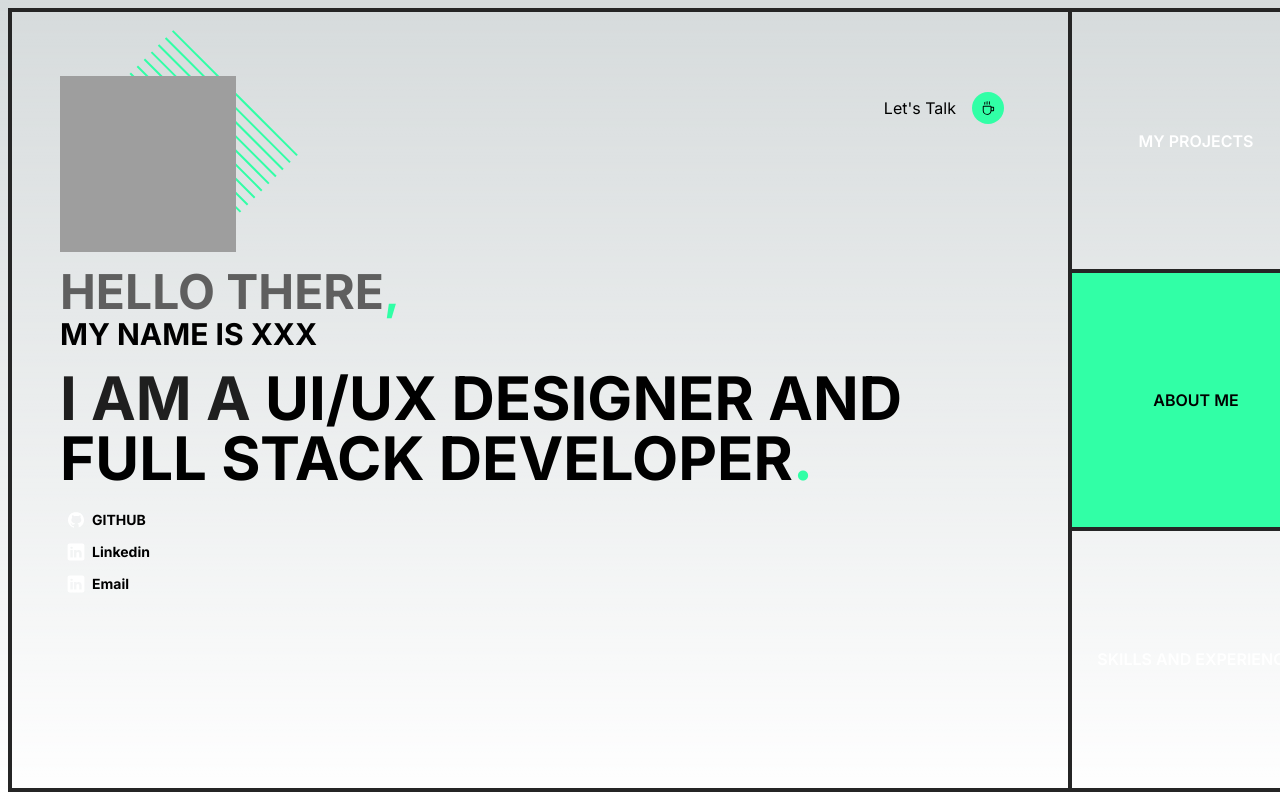
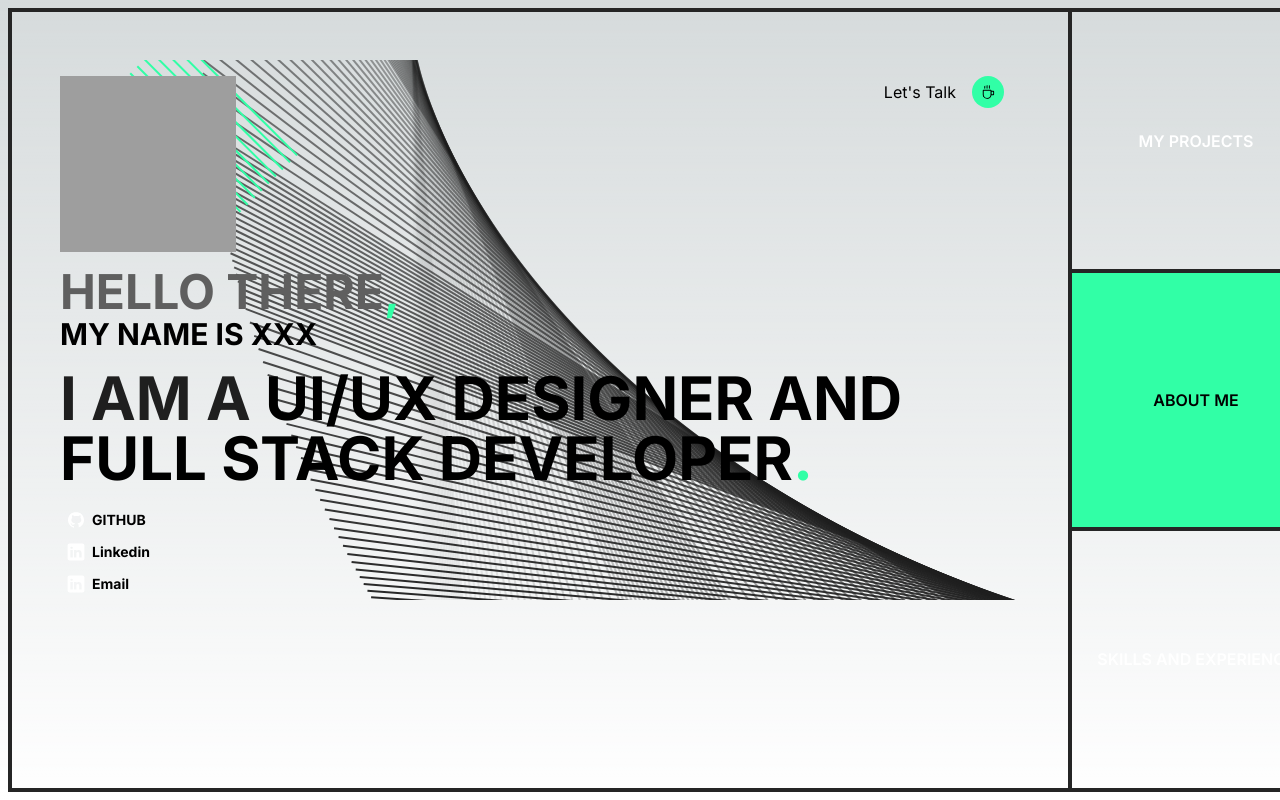
Before and after one commit to Bhaveshverma2077/portfolio, a Next.js app: page / in a window 1280 px wide. Shown: the top 800 px of the page. Built offline with nearby package versions, Linux system fonts and the light colour scheme; grey boxes are pictures that could not be loaded.

Commit message:
add animation (about-section)

```diff
--- a/src/app/components/AboutSection.js
+++ b/src/app/components/AboutSection.js
@@ -4,6 +4,7 @@ import SocialLinkTile from "./SocialLinkTile";
 import GithubIcon from "./icons/GithubIcon";
 import LinkedinIcon from "./icons/LinkedInIcon";
 import Modal from "./Modal";
+import AboutSectionMainAnimation from "./AboutSectionMainAnimation";
 import { useRouter, useSearchParams } from "next/navigation";
 
 const AboutSection = () => {
@@ -11,21 +12,10 @@ const AboutSection = () => {
 
   const showModal = searchParams.get("modal")?.toLowerCase();
   return (
-    <div className="relative">
+    <div className="relative overflow-hidden">
       <TalkButton></TalkButton>
       {showModal === "true" && <Modal></Modal>}
-      {/* <div className="relative">
-        {Array.from({ length: 30 }).map((_, i) => {
-          return (
-            <div
-              style={{
-                animation: `wiggle 6s ease-in-out ${20 * i}ms infinite`,
-              }}
-              className="-z-10 -right-36 absolute animate-wiggle bg-K-GREY-DARK w-[60rem] h-[2px] opacity-50"
-            ></div>
-          );
-        })}
-      </div> */}
+      <AboutSectionMainAnimation />
       <DecoratedProfileImage></DecoratedProfileImage>
       <p className="text-5xl text-K-GREY-LIGHT">
         HELLO THERE<span className="text-K-ASCENT">,</span>
--- /dev/null
+++ b/src/app/components/AboutSectionMainAnimation.js
@@ -0,0 +1,48 @@
+const AboutSectionMainAnimation = () => {
+  return (
+    <div className="-z-10 absolute -bottom-16 right-[38rem]">
+      {Array.from({ length: 50 }).map((_, i) => {
+        return (
+          <div
+            style={{
+              animation: `flow 6s ease-in-out ${40 * i}ms infinite`,
+            }}
+            className="animate-flow absolute bg-K-GREY-DARK w-[125rem] h-[2px]"
+          ></div>
+        );
+      })}
+      {Array.from({ length: 50 }).map((_, i) => {
+        return (
+          <div
+            style={{
+              animation: `flow 6s ease-in-out ${1500 + 40 * i}ms infinite`,
+            }}
+            className="animate-flow absolute bg-K-GREY-DARK w-[125rem] h-[2px]"
+          ></div>
+        );
+      })}
+      {Array.from({ length: 50 }).map((_, i) => {
+        return (
+          <div
+            style={{
+              animation: `flow 6s ease-in-out ${3000 + 40 * i}ms infinite`,
+            }}
+            className="animate-flow absolute bg-K-GREY-DARK w-[125rem] h-[2px]"
+          ></div>
+        );
+      })}
+      {Array.from({ length: 50 }).map((_, i) => {
+        return (
+          <div
+            style={{
+              animation: `flow 6s ease-in-out ${4500 + 40 * i}ms infinite`,
+            }}
+            className="animate-flow absolute bg-K-GREY-DARK w-[125rem] h-[2px]"
+          ></div>
+        );
+      })}
+    </div>
+  );
+};
+
+export default AboutSectionMainAnimation;
--- a/src/app/components/Modal.js
+++ b/src/app/components/Modal.js
@@ -4,7 +4,7 @@ import DocumentIcon from "./icons/DocumentIcon";
 
 const Modal = () => {
   return (
-    <div className="absolute z-10 bg-black top-0 right-0 border-K-ASCENT border-2 p-6">
+    <div className="absolute z-10 bg-black top-4 right-0 border-K-ASCENT border-2 p-6">
       <Link
         href={"?modal=false"}
         className="transition-transform hover:scale-[1.1] hover:text-black hover:bg-K-ASCENT absolute bg-black -left-4 -top-4 border-2 border-K-ASCENT h-10 w-10 flex items-center justify-center"
--- a/src/app/components/Skills.js
+++ b/src/app/components/Skills.js
@@ -3,18 +3,18 @@ import SkillTile from "./SkillTile";
 const Skills = () => {
   return (
     <>
-      <SkillTile imgUrl={"/images/reactjs.png"} name={"react js"}></SkillTile>
+      <SkillTile imgUrl={"/images/html5.png"} name={"html5"}></SkillTile>
       <SkillTile imgUrl={"/images/css.png"} name={"css"}></SkillTile>
-      <SkillTile imgUrl={"/images/flutter.png"} name={"flutter"}></SkillTile>
-      <SkillTile imgUrl={"/images/html5.png"} name={"html5"}></SkillTile>
       <SkillTile
         imgUrl={"/images/javascript.png"}
         name={"javascript"}
       ></SkillTile>
+      <SkillTile imgUrl={"/images/nodejs.png"} name={"nodejs"}></SkillTile>
       <SkillTile imgUrl={"/images/mongodb.png"} name={"mongodb"}></SkillTile>
+      <SkillTile imgUrl={"/images/reactjs.png"} name={"react js"}></SkillTile>
+      <SkillTile imgUrl={"/images/redux.png"} name={"redux"}></SkillTile>
       <SkillTile imgUrl={"/images/nextjs.png"} name={"nextjs"}></SkillTile>
-      <SkillTile imgUrl={"/images/nodejs.png"} name={"nodejs"}></SkillTile>
-      <SkillTile imgUrl={"/images/redux.png"} name={"redux"}></SkillTile>
+      <SkillTile imgUrl={"/images/flutter.png"} name={"flutter"}></SkillTile>
       <SkillTile imgUrl={"/images/tailwind.png"} name={"tailwind"}></SkillTile>
       <SkillTile
         imgUrl={"/images/typescript.png"}
--- a/tailwind.config.js
+++ b/tailwind.config.js
@@ -18,19 +18,18 @@ module.exports = {
         "K-GREY-LIGHT": "#5f5f5f",
         "K-BLACK": "#252525",
       },
-      // keyframes: {
-      //   wiggle: {
-      //     "0%": { transform: "translate(0,0) rotate(0deg)" },
-      //     // "10%": { transform: "translate(150px,0) rotate(0deg)"},
-      //     "50%": { transform: "translate(500px,500px) rotate(-45deg)" },
-      //     "100%": {
-      //       transform: "translate(500px,500px) rotate(-45deg)",
-      //     },
-      //   },
-      // },
-      // animation: {
-      //   wiggle: "wiggle 1s linear infinite",
-      // },
+      keyframes: {
+        flow: {
+          "0%": { transform: "translate(-1000px,0) rotate(90deg)", opacity: 0 },
+          "100%": {
+            transform: "translate(0,0) rotate(0deg)",
+            opacity: 1,
+          },
+        },
+      },
+      animation: {
+        flow: "flow 2s linear infinite",
+      },
     },
   },
   plugins: [],
```
